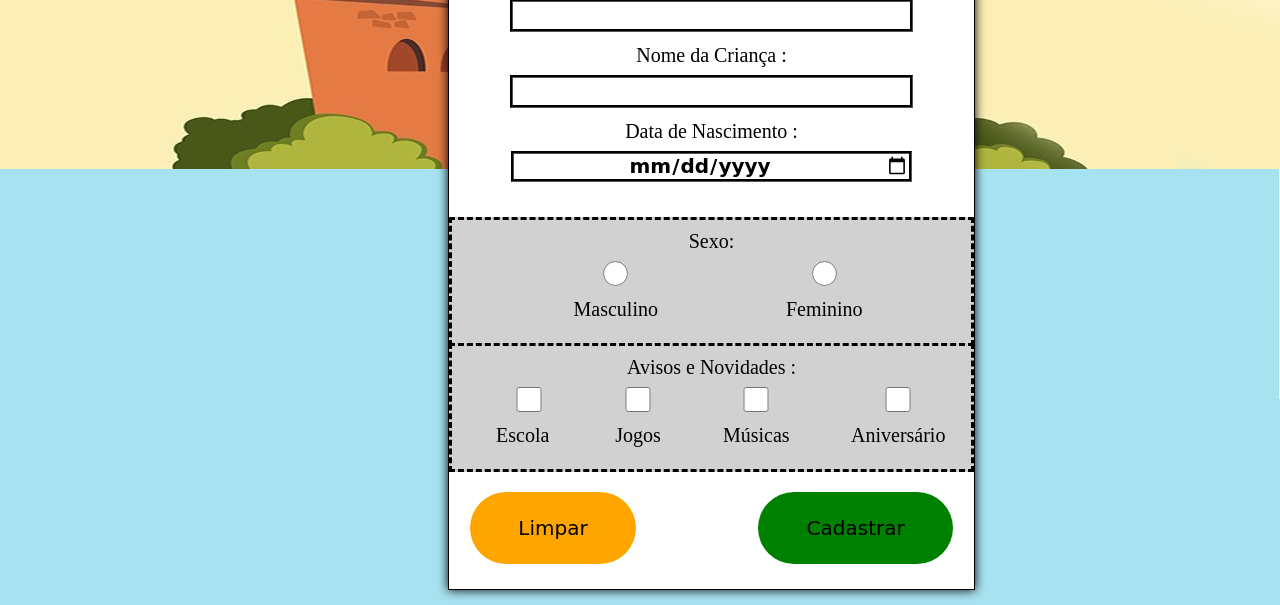
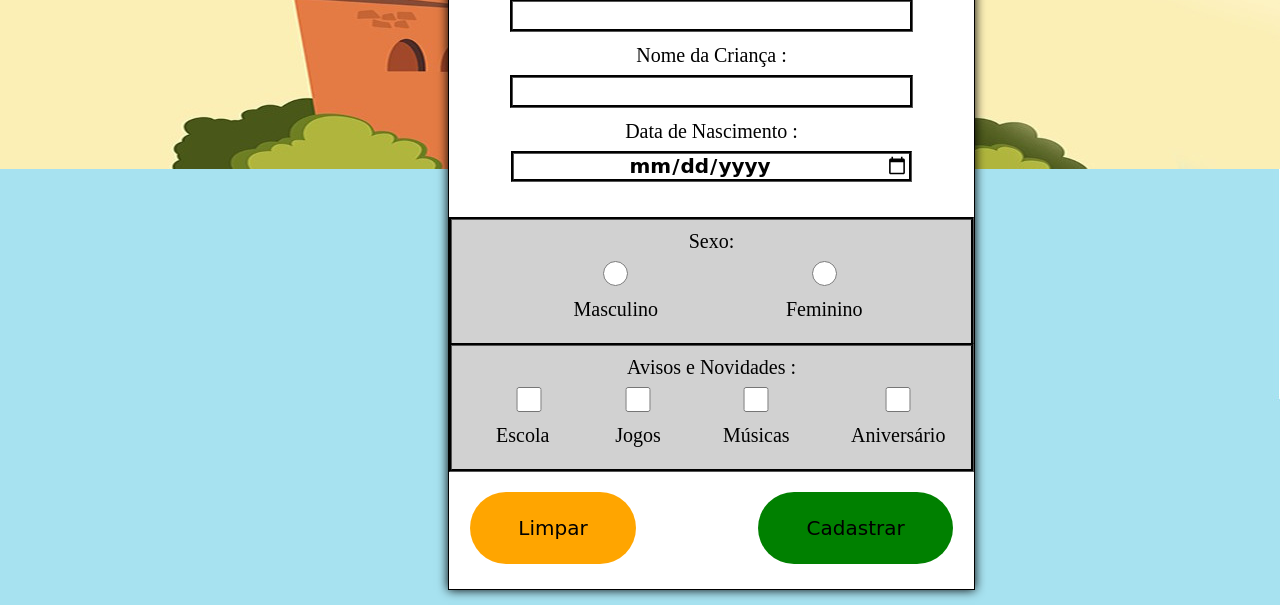
Before and after one commit to giorgio270/Projeto-Castelo-Animado, a PHP site: page /cadastro.html in a window 1280 px wide. Shown: the part 781-1386 px from the top of the page. Run offline with PHP 8.4, Linux system fonts and the light colour scheme.

Commit message:
Modificação css

```diff
--- a/estilo.css
+++ b/estilo.css
@@ -265,7 +265,7 @@ body {
 }
 
 .formCadastro .avisosNovidades, .sexo{
-    border: black dashed 3px;
+    border: black groove 3px;
     border-collapse: separate;
     padding-bottom: 90px;
     padding-top: 10px;
```
